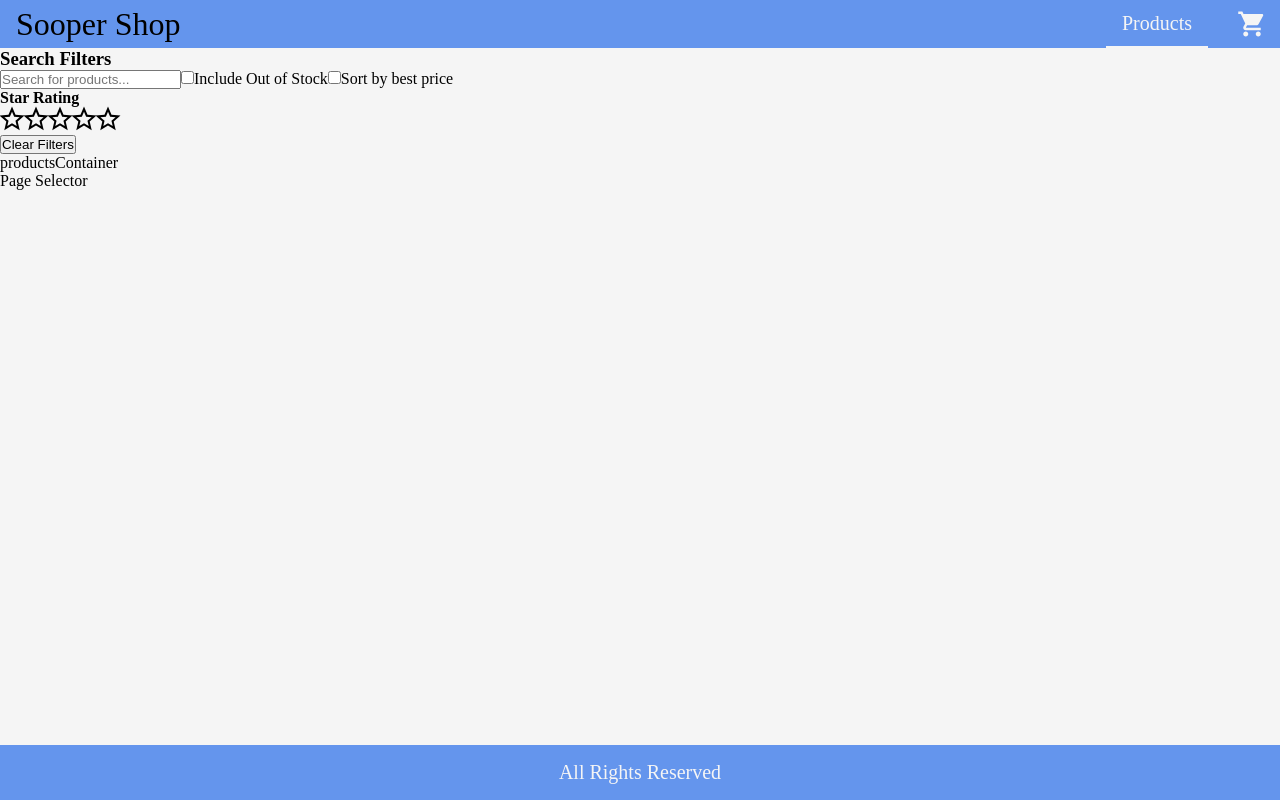
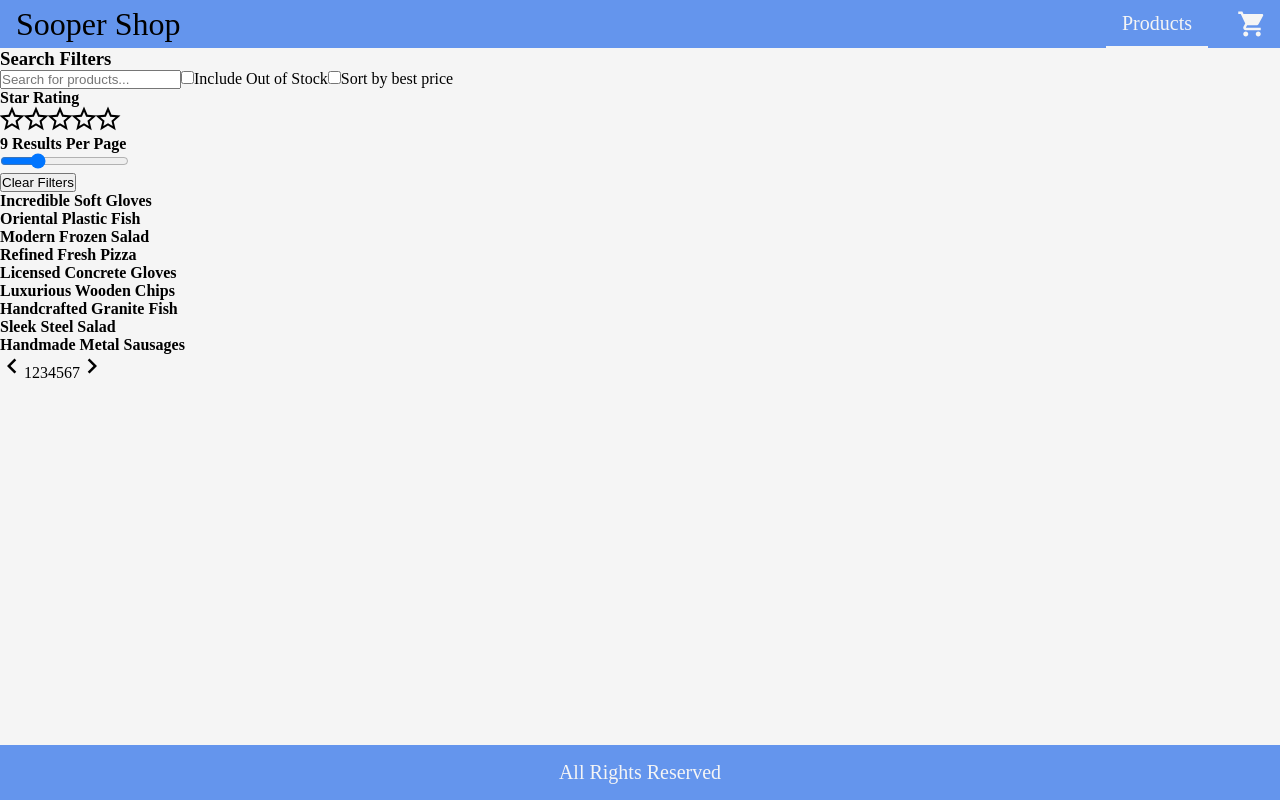
Before and after one commit to KevinSpence95/fake-ecommerce-react-app, a React (Create React App) app: page /products in a window 1280 px wide. Built offline with nearby package versions, Linux system fonts and the light colour scheme.

Commit message:
productPage fully functioning with results per page slider filter and pagination. still need to add styling and build out the product cards which are only product names at the moment

```diff
--- a/src/components/pages/productsPage/components/filters.js
+++ b/src/components/pages/productsPage/components/filters.js
@@ -2,7 +2,7 @@ import StarRating from "./starRating";
 
 export default function Filters(props) {
   return (
-    <section className="filters">
+    <article className="filters">
       <h3>Search Filters</h3>
       <input
         type="text"
@@ -42,6 +42,21 @@ export default function Filters(props) {
           handler={(x) => props.setStars(x + 1)}
         />
       </div>
+      <div>
+        <h4>
+          <span>{props.resultsPerPage}</span> Results Per Page
+        </h4>
+        <input
+          type="range"
+          min="5"
+          max="20"
+          step="1"
+          value={props.resultsPerPage}
+          onChange={(e) => {
+            props.setResultsPerPage(e.target.value);
+          }}
+        />
+      </div>
       <button
         onClick={() => {
           props.setSearchVal("");
@@ -52,6 +67,6 @@ export default function Filters(props) {
       >
         Clear Filters
       </button>
-    </section>
+    </article>
   );
 }
--- a/src/components/pages/productsPage/components/pageSelector.js
+++ b/src/components/pages/productsPage/components/pageSelector.js
@@ -1,3 +1,37 @@
-export default function PageSelector() {
-    return <div>Page Selector</div>;
-  }
+import KeyboardArrowLeftIcon from "@mui/icons-material/KeyboardArrowLeft";
+import KeyboardArrowRightIcon from "@mui/icons-material/KeyboardArrowRight";
+export default function PageSelector({ numPages, page, setPage }) {
+  return (
+    numPages > 0 && (
+      <nav className="pageSelector">
+        <span
+          onClick={() => {
+            if (page > 1) setPage(page - 1);
+          }}
+        >
+          <KeyboardArrowLeftIcon />
+        </span>
+        {[...Array(numPages)].map((_, i) => {
+          return (
+            <span
+              key={i}
+              onClick={() => {
+                setPage(i + 1);
+              }}
+              className={page === i + 1 ? "selectedPage" : ""}
+            >
+              {i + 1}
+            </span>
+          );
+        })}
+        <span
+          onClick={() => {
+            if (page < numPages) setPage(page + 1);
+          }}
+        >
+          <KeyboardArrowRightIcon />
+        </span>
+      </nav>
+    )
+  );
+}
--- a/src/components/pages/productsPage/components/product.js
+++ b/src/components/pages/productsPage/components/product.js
@@ -1,3 +1,8 @@
-export default function Product() {
-  return <div>P</div>;
+export default function Product({ prod }) {
+  return (
+    <article className="productCard">
+      {/* <img src={prod.image} alt={prod.name} /> */}
+      <h4>{prod.name}</h4>
+    </article>
+  );
 }
--- a/src/components/pages/productsPage/components/productsContainer.js
+++ b/src/components/pages/productsPage/components/productsContainer.js
@@ -1,3 +1,19 @@
-export default function ProductsContainer() {
-  return <div>productsContainer</div>;
+import Product from "./product";
+
+export default function ProductsContainer({
+  filteredProducts,
+  page,
+  resultsPerPage,
+}) {
+  let displayedProducts = filteredProducts.slice(
+    page * resultsPerPage - resultsPerPage,
+    page * resultsPerPage
+  );
+  return (
+    <section className="productContainer">
+      {displayedProducts.map((prod) => {
+        return <Product key={prod.id} prod={prod} />;
+      })}
+    </section>
+  );
 }
--- a/src/components/pages/productsPage/productsPage.js
+++ b/src/components/pages/productsPage/productsPage.js
@@ -13,22 +13,49 @@ export default function ProductsPage() {
   const [stars, setStars] = useState(0);
   const [includeOutOfStock, setIncludeOutOfStock] = useState(false);
   const [sortByAscendingPrice, setSortByAscendingPrice] = useState(false);
+  const [resultsPerPage, setResultsPerPage] = useState(9);
+
   //page selector state
   const [page, setPage] = useState(1);
 
   //derived state from applying filters to store product list
-  const filteredProducts = state.products.filter((prod) => {
+  let filteredProducts = state.products
+    .filter((prod) => {
       if (searchVal === "") {
-      return true;
+        return true; //keep all products if searchVal is empty
       } else {
         if (prod.name.toLowerCase().includes(searchVal.toLowerCase())) {
-        return true;
+          return true; //if there is a search value, only keep products that include the searchVal
         }
+      }
+    })
+    .filter((prod) => {
+      if (stars === 0) {
+        return true; //keep all products if star filter is set to 0
+      } else {
+        return prod.rating === stars; //if the product rating matches the non-zero star rating keep it
+      }
+    })
+    .filter((prod) => {
+      if (includeOutOfStock) {
+        return true; //keep all products if includeOutOfStock is true
+      } else {
+        return prod.inStock; //keep only the products that are in stock if includeOutOfStock is false
       }
     });
 
+  //sort the remaining products if sortByAscending is true
+  if (sortByAscendingPrice) {
+    filteredProducts.sort((a, b) => {
+      return a.price - b.price;
+    });
+  }
+
+  console.log(filteredProducts);
+
   return (
     <main className="productPageContainer">
+      <section className="filtersAndProducts">
         <Filters
           searchVal={searchVal}
           setSearchVal={setSearchVal}
@@ -38,13 +65,18 @@ export default function ProductsPage() {
           setIncludeOutOfStock={setIncludeOutOfStock}
           sortByAscendingPrice={sortByAscendingPrice}
           setSortByAscendingPrice={setSortByAscendingPrice}
+          resultsPerPage={resultsPerPage}
+          setResultsPerPage={setResultsPerPage}
         />
-      <ProductsContainer filteredProducts={filteredProducts} page={page} />
+        <ProductsContainer filteredProducts={filteredProducts} page={page} resultsPerPage={resultsPerPage}/>
+      </section>
+      <section className="pageSelector">
         <PageSelector
-        numPages={Math.ceil(filteredProducts.length / 9)}
+          numPages={Math.ceil(filteredProducts.length / resultsPerPage)}
           page={page}
           setPage={setPage}
         />
+      </section>
     </main>
   );
 }
```
Lines whose indentation alone changed are shown as unchanged.
